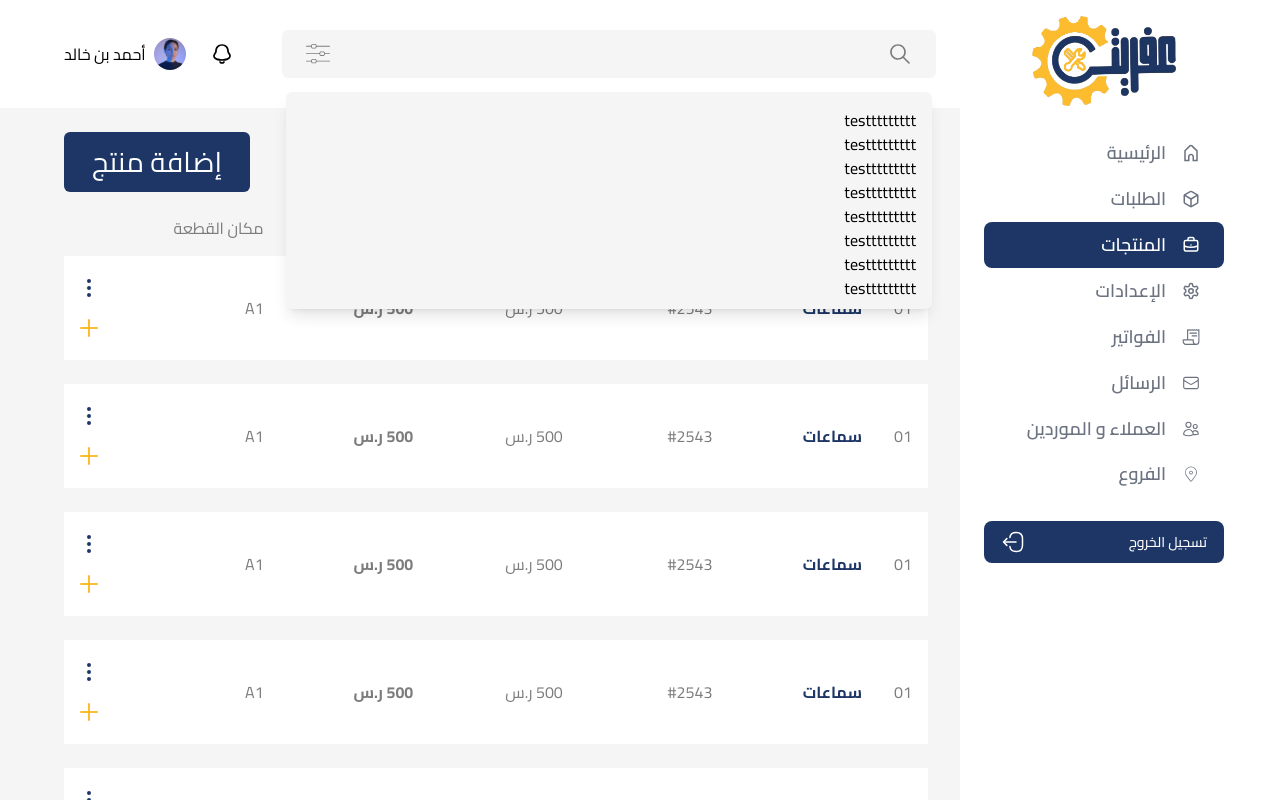
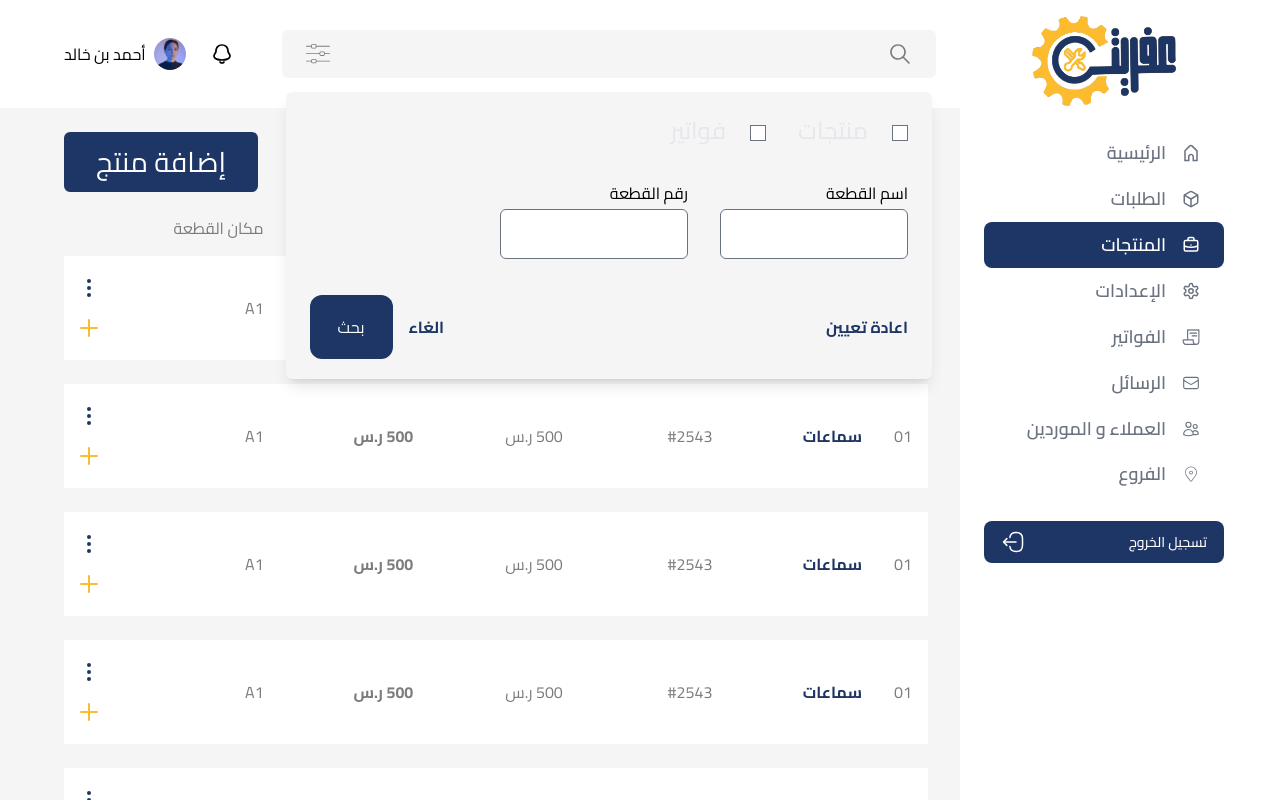
Before and after one commit to abdul-mohsen/web_afrita, a Next.js app: page /products in a window 1280 px wide. Both pictures are taken after a click on the button 317 px from the left and 54 px from the top of the page. Built offline with nearby package versions, Linux system fonts and the light colour scheme; a web font is replaced by a local one.

Commit message:
filter nav

```diff
--- a/components/FilterNavbar.jsx
+++ b/components/FilterNavbar.jsx
@@ -1,19 +1,55 @@
 import React from 'react'
+import Button from './Button'
+
 
 function FilterNavbar() {
   return (
-    <div className="p-4 rounded-md bg-app-light-gray  h-[217px] shadow-lg">
-    <h1>testtttttttt</h1>
-    <h1>testtttttttt</h1>
-    <h1>testtttttttt</h1>
-    <h1>testtttttttt</h1>
-    <h1>testtttttttt</h1>
-    <h1>testtttttttt</h1>
-    <h1>testtttttttt</h1>
-    <h1>testtttttttt</h1>
+    <div className="p-6 rounded-md bg-app-light-gray  h-[287px] shadow-lg">
+    <form>
+   <div className="flex flex-col gap-y-3 md:gap-y-6">
+   <div className='flex gap-x-8'>
+   <div>
+   <label htmlFor="our-products-filter" className={`text-gray-200  text-2xl text-bold `}>
+    <input type='checkbox' name='our-products-filter' id='our-products-filter' className='ml-6' />
+    منتجات
+    </label>
+   </div>
+   <div>
+   <label htmlFor="bills-filter" className={`text-gray-200  text-2xl text-bold `}>
+    <input type='checkbox' name='bills-filter' id='bills-filter' className='ml-6' />
+    فواتير
+    </label>
+   </div>
+   </div>
+    <div className='py-3 flex-col flex md:flex-row gap-x-8'>
+      <div className="flex flex-col">
+      <label htmlFor='name-piece-filter'className='mb-1' >
+      اسم القطعة
+      </label>
+      <input type='text' id='name-piece-filter' className='w-full h-[37px] md:h-[50px] rounded-md' />
+      </div>
+      <div className="flex flex-col">
+      <label htmlFor='number-piece-filter'className='mb-1' >
+      رقم القطعة
+      </label>
+      <input type='text' id='number-piece-filter' className='w-full h-[37px] md:h-[50px] rounded-md' />
+      </div>
+    </div>
+    <div className="flex justify-between items-center ">
+      <div>
+        <button type='button' className="text-primary font-bold">اعادة تعيين</button>
+      </div>
+      <div className="flex  gap-x-4">
+        <button type="button" className="text-primary font-bold">الغاء</button>
+        <Button label="بحث" link="#" addclass="px-20 py-4  md:py-6 rounded-xl"/>
+      </div>
+    </div>
+   </div>
+ </form>
+ </div>
+)
 
-    </div>
-  )
+
 }
 
 export default FilterNavbar
--- a/components/SectionNav.jsx
+++ b/components/SectionNav.jsx
@@ -18,7 +18,7 @@ const SectionNav = ({heading, btnLabel, tags, btnLink, quantity}) => {
 
 
                 </div>
-                <Button label={btnLabel} link={btnLink}/>
+                <Button label={btnLabel} link={btnLink} addclass="px-8"/>
             </div>
             <ul className="grid grid-cols-[50px_repeat(auto-fit,_minmax(0,_1fr))] text-app-gray pr-4  pl-[50px]">
             {tagsArray.map((tag) => (
```
